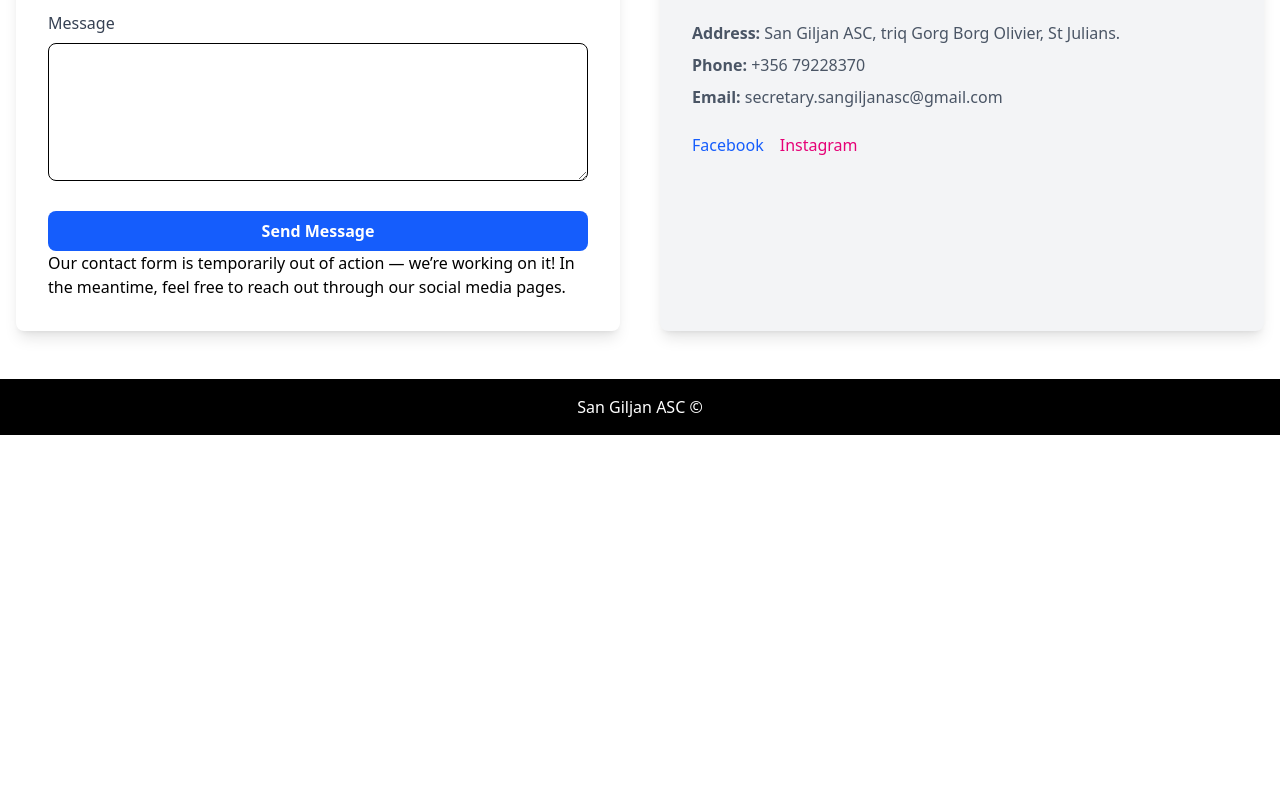
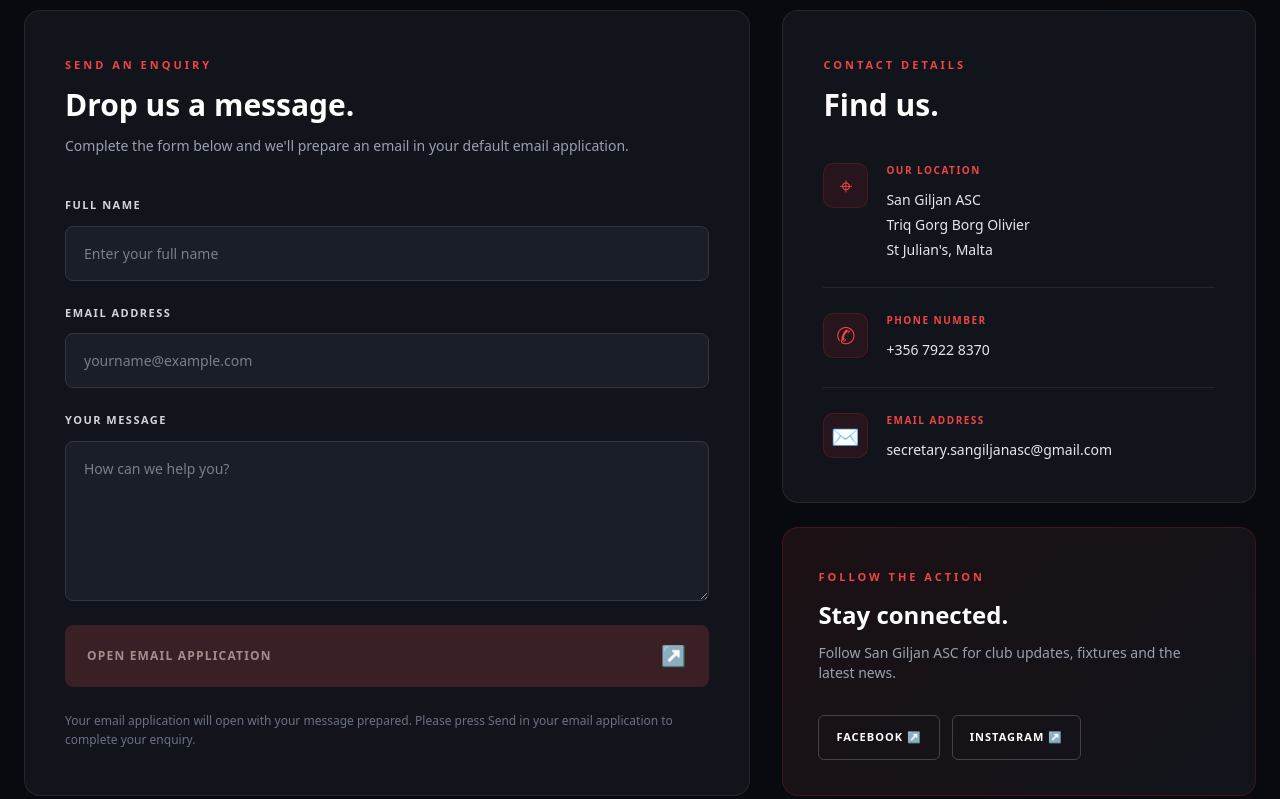
Before and after one commit to simonjordan14/sangiljanasc, a Vue app: page /contact in a window 1280 px wide. Shown: the part 441-1240 px from the top of the page. Before the commit the page ends 876 px from the top, so only its background shows below. Built offline with nearby package versions, Linux system fonts and the light colour scheme.

Commit message:
update contact page

```diff
--- a/src/views/Contact.vue
+++ b/src/views/Contact.vue
@@ -1,84 +1,453 @@
+
 <script setup>
+import { ref, computed } from 'vue'
 import Footer from '../components/Footer.vue'
-import { ref } from 'vue'
 
 const name = ref('')
 const email = ref('')
 const message = ref('')
 
+const recipientEmail = 'secretary.sangiljanasc@gmail.com'
+
+const isDisabled = computed(() => {
+  return (
+    !name.value.trim() ||
+    !email.value.trim() ||
+    !message.value.trim()
+  )
+})
+
 const handleSubmit = () => {
-  console.log({
-    name: name.value,
-    email: email.value,
-    message: message.value
-  })
-  alert('Message sent! (stub)')
-  name.value = ''
-  email.value = ''
-  message.value = ''
+  if (isDisabled.value) return
+
+  const subject = `Website Enquiry - ${name.value.trim()}`
+
+  const body = [
+    `Name: ${name.value.trim()}`,
+    `Email: ${email.value.trim()}`,
+    '',
+    'Message:',
+    message.value.trim(),
+    '',
+    'Sent via San Giljan ASC website'
+  ].join('\n')
+
+  const mailtoLink =
+    `mailto:${recipientEmail}` +
+    `?subject=${encodeURIComponent(subject)}` +
+    `&body=${encodeURIComponent(body)}`
+
+  window.location.href = mailtoLink
 }
-
-
-
-const isDisabled = ref(true)
 </script>
 
 <template>
+  <section class="contact-section relative overflow-hidden py-24 md:py-32">
+    <div class="background-glow"></div>
 
-  <section class="container mx-auto px-4 py-12">
-    <h2 class="text-4xl font-bold text-center text-gray-800 mb-4">Contact Us</h2>
-    <p class="text-center text-gray-600 mb-10">
-      We'd love to hear from you! Fill out the form below or reach us directly.
+    <div class="relative z-10 max-w-7xl mx-auto px-6">
+
+      <!-- Heading -->
+      <div class="text-center max-w-3xl mx-auto mb-16">
+        <span class="section-eyebrow">
+          CONNECT WITH US
+        </span>
+
+        <h1 class="mt-5 text-4xl md:text-6xl font-black tracking-tight text-white">
+          GET IN
+          <span class="text-red-600">TOUCH.</span>
+        </h1>
+
+        <p class="mt-6 text-gray-400 text-base md:text-lg leading-relaxed">
+          Have a question about our programmes, training,
+          or becoming part of San Giljan ASC?
+          We'd love to hear from you.
         </p>
+      </div>
 
-    <!-- Responsive grid: form + info -->
-    <div class="grid md:grid-cols-2 gap-10">
+      <div class="grid grid-cols-1 lg:grid-cols-5 gap-8">
 
         <!-- Contact Form -->
-      <form @submit.prevent="handleSubmit" class="bg-white shadow-lg rounded-lg p-8">
-        <div class="mb-4">
-          <label class="block text-gray-700 mb-2">Name</label>
-          <input v-model="name" type="text" required
-                 class="w-full px-4 py-2 border rounded-lg focus:outline-none focus:ring focus:ring-blue-300"/>
+        <div class="lg:col-span-3 contact-card">
+          <div class="mb-10">
+            <span class="card-eyebrow">SEND AN ENQUIRY</span>
+
+            <h2 class="mt-3 text-3xl font-bold text-white">
+              Drop us a message.
+            </h2>
+
+            <p class="mt-3 text-gray-400 text-sm leading-relaxed">
+              Complete the form below and we'll prepare
+              an email in your default email application.
+            </p>
           </div>
 
-        <div class="mb-4">
-          <label class="block text-gray-700 mb-2">Email</label>
-          <input v-model="email" type="email" required
-                 class="w-full px-4 py-2 border rounded-lg focus:outline-none focus:ring focus:ring-blue-300"/>
+          <form @submit.prevent="handleSubmit" class="space-y-6">
+
+            <!-- Name -->
+            <div>
+              <label for="contact-name" class="form-label">
+                FULL NAME
+              </label>
+
+              <input
+                id="contact-name"
+                v-model="name"
+                type="text"
+                autocomplete="name"
+                placeholder="Enter your full name"
+                required
+                class="form-input"
+              />
             </div>
 
-        <div class="mb-6">
-          <label class="block text-gray-700 mb-2">Message</label>
-          <textarea v-model="message" rows="5" required
-                    class="w-full px-4 py-2 border rounded-lg focus:outline-none focus:ring focus:ring-blue-300"></textarea>
+            <!-- Email -->
+            <div>
+              <label for="contact-email" class="form-label">
+                EMAIL ADDRESS
+              </label>
+
+              <input
+                id="contact-email"
+                v-model="email"
+                type="email"
+                autocomplete="email"
+                placeholder="yourname@example.com"
+                required
+                class="form-input"
+              />
             </div>
 
+            <!-- Message -->
+            <div>
+              <label for="contact-message" class="form-label">
+                YOUR MESSAGE
+              </label>
+
+              <textarea
+                id="contact-message"
+                v-model="message"
+                rows="6"
+                placeholder="How can we help you?"
+                required
+                class="form-input resize-y"
+              ></textarea>
+            </div>
+
+            <!-- Submit -->
             <button
+              type="submit"
               :disabled="isDisabled"
-        type="submit"
-                class="w-full bg-blue-600 text-white font-semibold py-2 rounded-lg hover:bg-blue-700 transition" disabled>
-          Send Message
+              class="submit-button"
+            >
+              <span>OPEN EMAIL APPLICATION</span>
+              <span class="text-xl">↗</span>
             </button>
+
+            <p class="text-xs text-gray-500 leading-relaxed">
+              Your email application will open with your
+              message prepared. Please press Send in your
+              email application to complete your enquiry.
+            </p>
+          </form>
+        </div>
+
+        <!-- Contact Information -->
+        <div class="lg:col-span-2 flex flex-col gap-6">
+
+          <div class="contact-card flex-1">
+            <span class="card-eyebrow">CONTACT DETAILS</span>
+
+            <h2 class="mt-3 mb-10 text-3xl font-bold text-white">
+              Find us.
+            </h2>
+
+            <!-- Address -->
+            <div class="info-item">
+              <div class="info-icon">⌖</div>
+
               <div>
-          Our contact form is temporarily out of action — we’re working on it! In the meantime, feel free to reach out through our social media pages.
-        </div>
-      </form>
-
-      <!-- Contact Info -->
-      <div class="flex flex-col justify-center bg-gray-100 rounded-lg p-8 shadow-lg">
-        <h3 class="text-2xl font-semibold text-gray-800 mb-4">Get in Touch</h3>
-        <p class="text-gray-600 mb-2"><strong>Address:</strong> San Giljan ASC, triq Gorg Borg Olivier, St Julians.</p>
-        <p class="text-gray-600 mb-2"><strong>Phone:</strong> +356 79228370</p>
-        <p class="text-gray-600 mb-6"><strong>Email:</strong> secretary.sangiljanasc@gmail.com</p>
-
-        <div class="flex space-x-4">
-          <a href="https://www.facebook.com/sangiljanasc/" class="text-blue-600 hover:text-blue-800">Facebook</a>
-          <a href="https://www.instagram.com/sangiljanaquaticsportsclub/?hl=en" class="text-pink-600 hover:text-pink-800">Instagram</a>
+                <span class="info-label">OUR LOCATION</span>
+                <p class="info-value">
+                  San Giljan ASC<br />
+                  Triq Gorg Borg Olivier<br />
+                  St Julian's, Malta
+                </p>
               </div>
             </div>
 
+            <!-- Phone -->
+            <div class="info-item">
+              <div class="info-icon">✆</div>
+
+              <div>
+                <span class="info-label">PHONE NUMBER</span>
+
+                <a
+                  href="tel:+35679228370"
+                  class="info-value hover:text-red-400 transition"
+                >
+                  +356 7922 8370
+                </a>
+              </div>
+            </div>
+
+            <!-- Email -->
+            <div class="info-item">
+              <div class="info-icon">✉</div>
+
+              <div class="min-w-0">
+                <span class="info-label">EMAIL ADDRESS</span>
+
+                <a
+                  :href="`mailto:${recipientEmail}`"
+                  class="info-value break-all hover:text-red-400 transition"
+                >
+                  {{ recipientEmail }}
+                </a>
+              </div>
+            </div>
+          </div>
+
+          <!-- Social Media -->
+          <div class="social-card">
+            <span class="card-eyebrow">FOLLOW THE ACTION</span>
+
+            <h3 class="mt-3 text-2xl font-bold text-white">
+              Stay connected.
+            </h3>
+
+            <p class="mt-3 text-gray-400 text-sm">
+              Follow San Giljan ASC for club updates,
+              fixtures and the latest news.
+            </p>
+
+            <div class="mt-8 flex flex-wrap gap-3">
+              <a
+                href="https://www.facebook.com/sangiljanasc/"
+                target="_blank"
+                rel="noopener noreferrer"
+                class="social-link"
+              >
+                FACEBOOK ↗
+              </a>
+
+              <a
+                href="https://www.instagram.com/sangiljanaquaticsportsclub/?hl=en"
+                target="_blank"
+                rel="noopener noreferrer"
+                class="social-link"
+              >
+                INSTAGRAM ↗
+              </a>
+            </div>
+          </div>
+        </div>
+      </div>
+
+      <!-- Bottom statement -->
+      <div class="mt-16 border-t border-white/10 pt-10 text-center">
+        <p class="text-gray-500 text-sm tracking-widest uppercase">
+          One Club. One Passion. San Giljan ASC.
+        </p>
+      </div>
     </div>
   </section>
+</template>
 
-</template>
+<style scoped>
+.contact-section {
+  background: #080a0f;
+  color: white;
+  min-height: 100vh;
+}
+
+.background-glow {
+  position: absolute;
+  width: 700px;
+  height: 700px;
+  top: -300px;
+  right: -250px;
+  background: radial-gradient(
+    circle,
+    rgba(185, 28, 28, 0.15),
+    transparent 70%
+  );
+  pointer-events: none;
+}
+
+.section-eyebrow,
+.card-eyebrow {
+  color: #ef4444;
+  font-size: 11px;
+  font-weight: 800;
+  letter-spacing: 3px;
+}
+
+.contact-card {
+  background: #11141b;
+  border: 1px solid rgba(255, 255, 255, 0.08);
+  border-radius: 16px;
+  padding: 40px;
+}
+
+/* Form */
+.form-label {
+  display: block;
+  color: #d1d5db;
+  font-size: 11px;
+  font-weight: 800;
+  letter-spacing: 1.5px;
+  margin-bottom: 12px;
+}
+
+.form-input {
+  display: block;
+  width: 100%;
+  padding: 16px 18px;
+  background: #1a1e27;
+  border: 1px solid #303642;
+  border-radius: 8px;
+  color: white;
+  font-size: 14px;
+  outline: none;
+  transition:
+    border-color 0.3s ease,
+    box-shadow 0.3s ease;
+}
+
+.form-input::placeholder {
+  color: #777f8c;
+}
+
+.form-input:focus {
+  border-color: #ef4444;
+  box-shadow: 0 0 0 3px rgba(239, 68, 68, 0.12);
+}
+
+.submit-button {
+  width: 100%;
+  padding: 17px 22px;
+  display: flex;
+  align-items: center;
+  justify-content: space-between;
+  background: #dc2626;
+  color: white;
+  border-radius: 8px;
+  font-size: 12px;
+  font-weight: 800;
+  letter-spacing: 1.2px;
+  transition:
+    background 0.3s ease,
+    transform 0.3s ease;
+}
+
+.submit-button:hover:not(:disabled) {
+  background: #b91c1c;
+  transform: translateY(-2px);
+}
+
+.submit-button:disabled {
+  background: #3a2025;
+  color: #a78b8b;
+  cursor: not-allowed;
+}
+
+/* Contact details */
+.info-item {
+  display: flex;
+  gap: 18px;
+  padding-bottom: 25px;
+  margin-bottom: 25px;
+  border-bottom: 1px solid rgba(255, 255, 255, 0.08);
+}
+
+.info-item:last-child {
+  border-bottom: none;
+  margin-bottom: 0;
+  padding-bottom: 0;
+}
+
+.info-icon {
+  width: 45px;
+  height: 45px;
+  min-width: 45px;
+  display: flex;
+  align-items: center;
+  justify-content: center;
+  background: rgba(220, 38, 38, 0.1);
+  border: 1px solid rgba(220, 38, 38, 0.2);
+  border-radius: 10px;
+  color: #ef4444;
+  font-size: 23px;
+}
+
+.info-label {
+  display: block;
+  color: #ef4444;
+  font-size: 10px;
+  font-weight: 800;
+  letter-spacing: 1.5px;
+  margin-bottom: 9px;
+}
+
+.info-value {
+  display: block;
+  color: #e5e7eb;
+  font-size: 14px;
+  line-height: 1.8;
+}
+
+/* Social card */
+.social-card {
+  background: linear-gradient(
+    135deg,
+    #1b1014 0%,
+    #11141b 100%
+  );
+  border: 1px solid rgba(220, 38, 38, 0.2);
+  border-radius: 16px;
+  padding: 35px;
+}
+
+.social-link {
+  padding: 13px 17px;
+  border: 1px solid rgba(255, 255, 255, 0.2);
+  border-radius: 6px;
+  color: white;
+  font-size: 11px;
+  font-weight: 800;
+  letter-spacing: 1px;
+  transition:
+    background 0.3s ease,
+    border-color 0.3s ease;
+}
+
+.social-link:hover {
+  background: #dc2626;
+  border-color: #dc2626;
+}
+
+@media (max-width: 768px) {
+  .contact-card {
+    padding: 25px;
+  }
+
+  .social-card {
+    padding: 25px;
+  }
+
+  .background-glow {
+    width: 350px;
+    height: 350px;
+  }
+}
+
+@media (prefers-reduced-motion: reduce) {
+  .form-input,
+  .submit-button,
+  .social-link {
+    transition: none;
+  }
+}
+</style>
```
Lines whose indentation alone changed are shown as unchanged.
